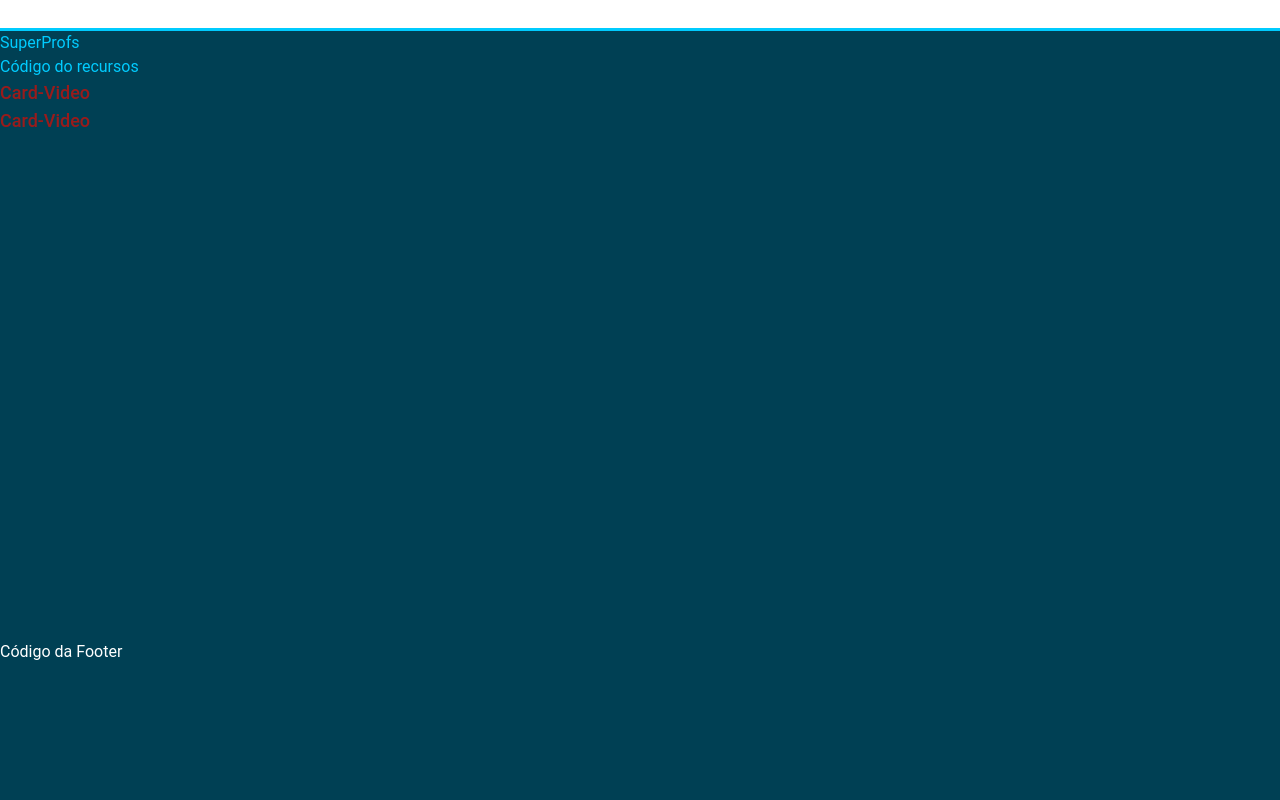
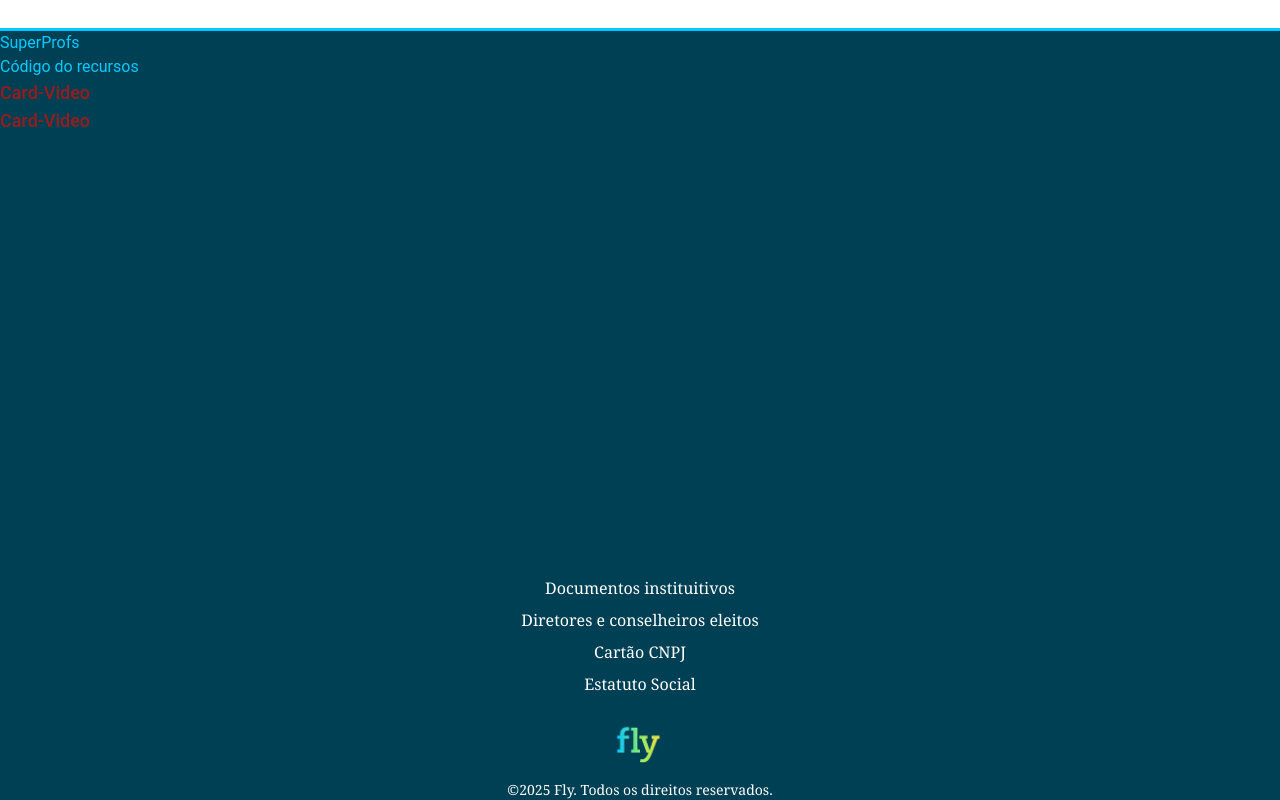
Before and after one commit to nadiduno/flyrecursos, a React (Vite) app: page / in a window 1280 px wide. Shown: the part 3008-3808 px from the top of the page. Before the commit the page ends 3772 px from the top, so only its background shows below. Built offline with nearby package versions, Linux system fonts and the light colour scheme.

Commit message:
Editar el footer segun requerimiento

```diff
--- a/src/componets/Footer.tsx
+++ b/src/componets/Footer.tsx
@@ -1,7 +1,20 @@
 export function Footer(){
     return(
-        <div>
-            Código da Footer
-        </div>
+        <footer className= "bg-primary1 text-white p-6 flex justify-center items-center">
+            <div className= "container mx-auto flex flex-col justify-center sm:text-center md:text-center p-1 h-4 mt-4">
+                <div className= "flex flex-col justify-center text-center font-serif hover:underline md:items-center">
+                    <a href="https://www.flyeducacao.org/pol%C3%ADtica-de-cookies" className="mb-2">Documentos instituitivos</a>
+                    <a href="https://www.flyeducacao.org/_files/ugd/d7a054_0474e31120564b9c88eae7d082eefa5b.pdf" className="mb-2">Diretores e conselheiros eleitos</a>
+                    <a href="https://www.flyeducacao.org/_files/ugd/d7a054_74634e815830462abdd26398f5833ee8.pdf" className="mb-2">Cartão CNPJ</a>
+                    <a href="https://www.flyeducacao.org/_files/ugd/d7a054_6db0f6de01a941ef9c8d6aea847bebd3.pdf" className="mb-2">Estatuto Social</a>
+                    <div className= "flex flex-col items-center sm:grid-cols-1 md:grid-cols-1 md:items-end mt-4">
+                        <img src="Navi.png" alt="Fly Logo" className="w-16 h-auto"/>
+                    </div>
+                </div>
+                    <div>
+                        <p className="text-sm font-serif text-center mt-4">&copy;{new Date().getFullYear()} Fly. Todos os direitos reservados.</p>
+                    </div>
+            </div>
+        </footer>
     )
 }
```
Also changed, not shown: Navi.png (added).
